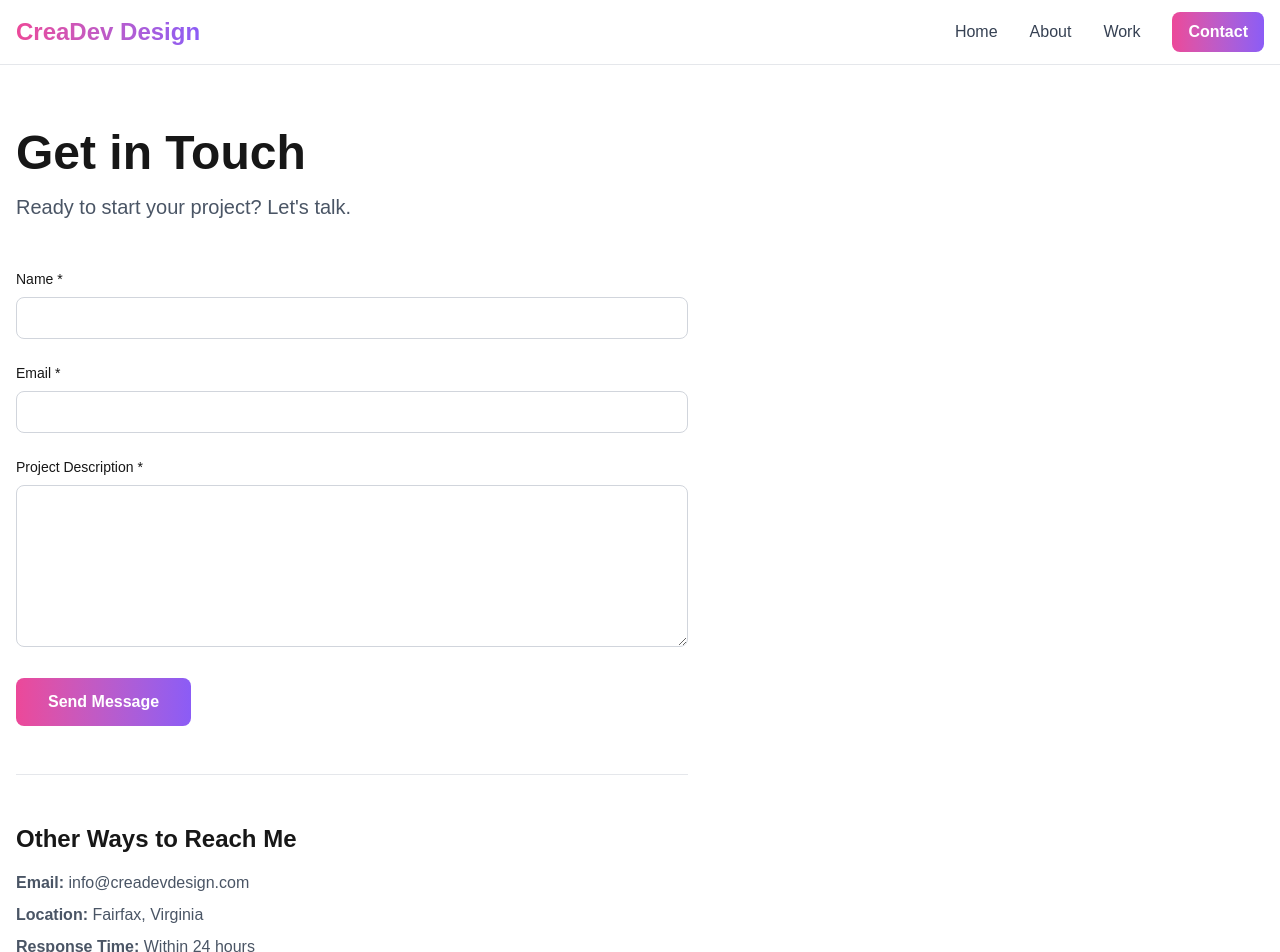
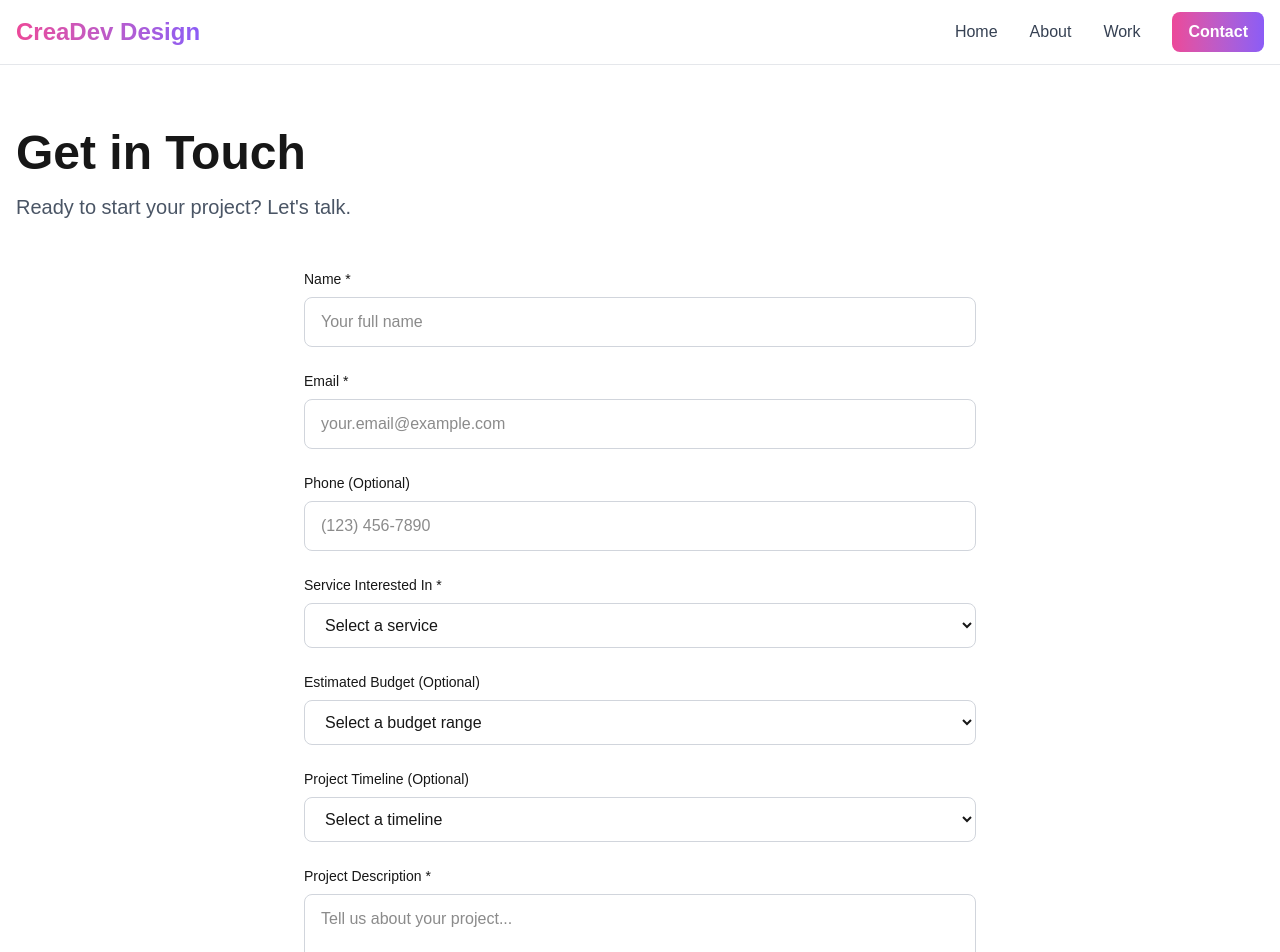
Before and after one commit to yaserhdev/creadev-design, a Next.js app: page /contact in a window 1280 px wide. Shown: the top 952 px of the page. Built offline with nearby package versions, Linux system fonts and the light colour scheme.

Commit message:
Pushing updates

```diff
--- a/app/contact/page.tsx
+++ b/app/contact/page.tsx
@@ -1,14 +1,4 @@
-import type { Metadata } from 'next';
-
-export const metadata: Metadata = {
-  title: 'Contact - CreaDev Design',
-  description: 'Get in touch for a free consultation. Fast response within 24 hours.',
-  openGraph: {
-    title: 'Contact - CreaDev Design',
-    description: 'Get in touch for a free consultation',
-    url: 'https://creadevdesign.com/contact',
-  },
-};
+import ContactForm from '@/components/sections/ContactForm';
 
 export default function ContactPage() {
   return (
@@ -19,68 +9,7 @@ export default function ContactPage() {
           Ready to start your project? Let's talk.
         </p>
 
-        <div className="max-w-2xl">
-          <form className="space-y-6">
-            <div>
-              <label htmlFor="name" className="block text-sm font-medium mb-2">
-                Name *
-              </label>
-              <input
-                type="text"
-                id="name"
-                name="name"
-                required
-                className="w-full px-4 py-2 border border-gray-300 rounded-lg focus:ring-2 focus:ring-brand-purple focus:border-transparent"
-              />
-            </div>
-
-            <div>
-              <label htmlFor="email" className="block text-sm font-medium mb-2">
-                Email *
-              </label>
-              <input
-                type="email"
-                id="email"
-                name="email"
-                required
-                className="w-full px-4 py-2 border border-gray-300 rounded-lg focus:ring-2 focus:ring-brand-purple focus:border-transparent"
-              />
-            </div>
-
-            <div>
-              <label htmlFor="message" className="block text-sm font-medium mb-2">
-                Project Description *
-              </label>
-              <textarea
-                id="message"
-                name="message"
-                rows={6}
-                required
-                className="w-full px-4 py-2 border border-gray-300 rounded-lg focus:ring-2 focus:ring-brand-purple focus:border-transparent"
-              ></textarea>
-            </div>
-
-            <button
-              type="submit"
-              className="px-8 py-3 bg-gradient-to-r from-brand-pink to-brand-purple text-white rounded-lg font-semibold hover:opacity-90 transition-opacity"
-            >
-              Send Message
-            </button>
-          </form>
-
-          <div className="mt-12 pt-12 border-t border-gray-200">
-            <h2 className="text-2xl font-bold mb-4">Other Ways to Reach Me</h2>
-            <p className="text-gray-600 mb-2">
-              <strong>Email:</strong> info@creadevdesign.com
-            </p>
-            <p className="text-gray-600 mb-2">
-              <strong>Location:</strong> Fairfax, Virginia
-            </p>
-            <p className="text-gray-600">
-              <strong>Response Time:</strong> Within 24 hours
-            </p>
-          </div>
-        </div>
+        <ContactForm />
       </div>
     </main>
   );
```
